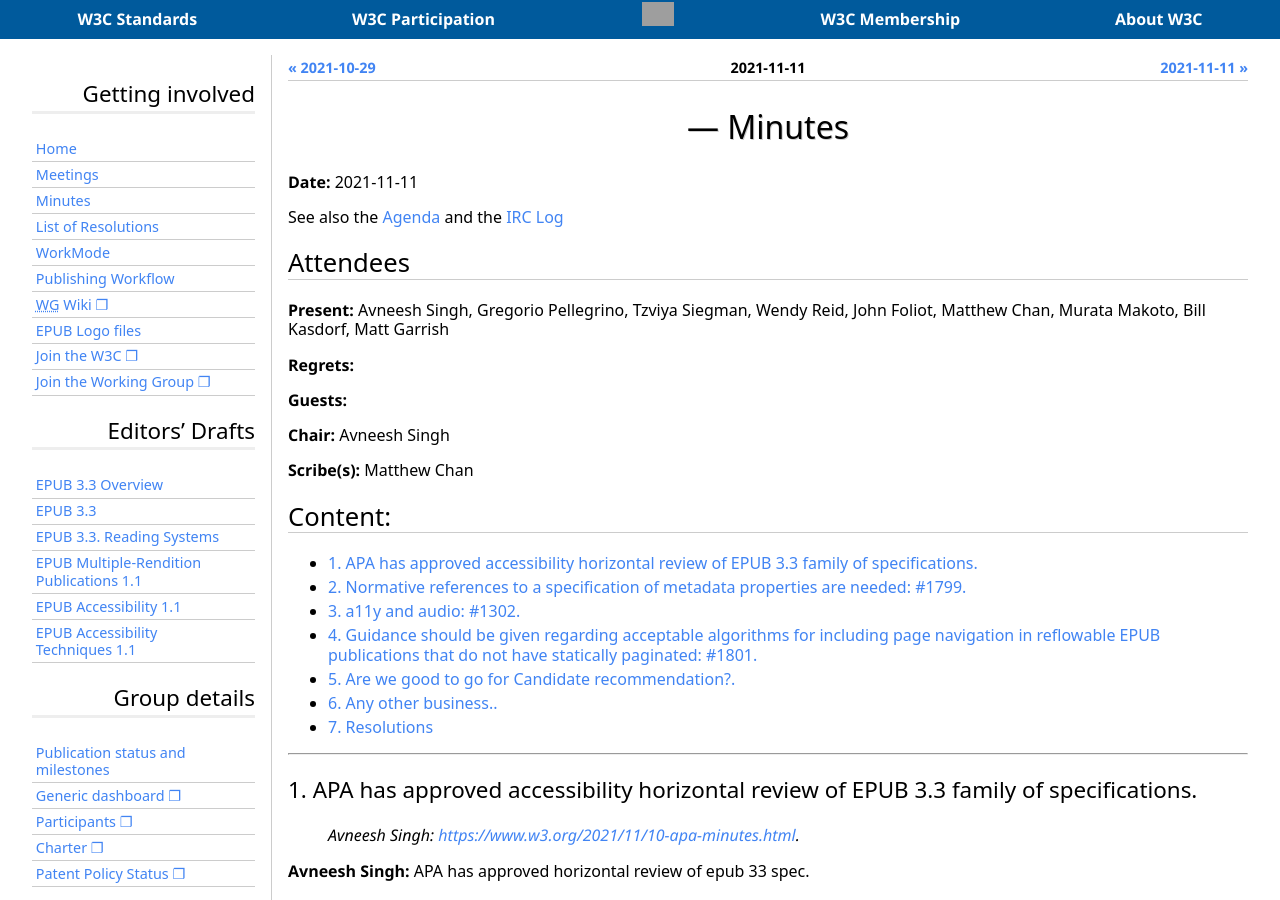
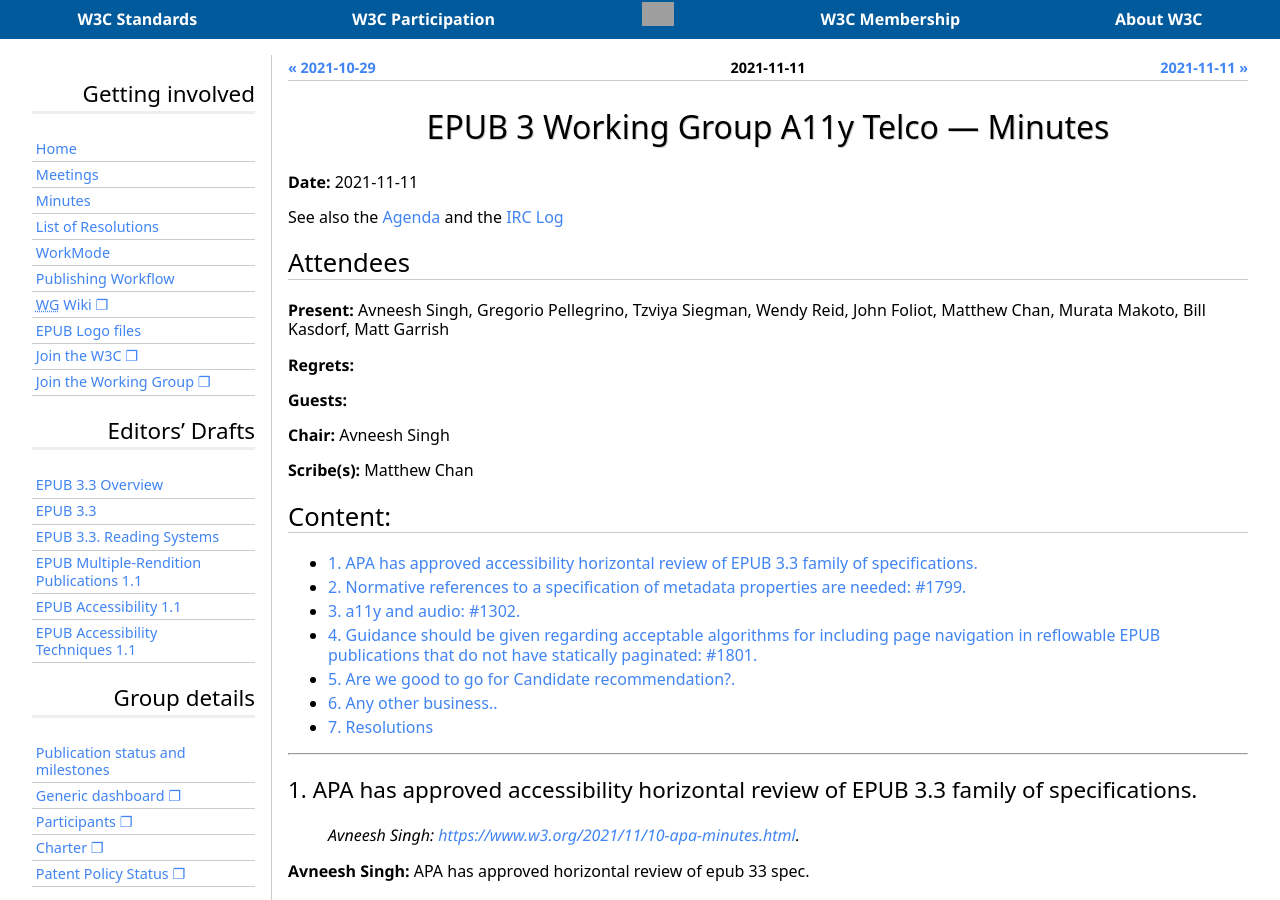
Before and after one commit to w3c/epub-wg, a Jekyll site: the page built from _minutes/2021-11-11-epub-a11y.md, in a window 1280 px wide and 900 px high. Built offline with Jekyll 4.4.1, drawn with Linux system fonts in a browser that asks for light colours; some web fonts are replaced; grey boxes are pictures that could not be loaded.

Commit message:
A11y minutes' meeting title was missing

```diff
--- a/_minutes/2021-11-11-epub-a11y.md
+++ b/_minutes/2021-11-11-epub-a11y.md
@@ -1,7 +1,7 @@
 ---
 layout: minutes
 date: 2021-11-11
-title:  — 2021-11-11
+title: EPUB 3 Working Group A11y Telco — 2021-11-11
 json-ld: |
     {
         "@context": [
@@ -106,7 +106,7 @@
 
 ---
 
-#  — Minutes
+#  EPUB 3 Working Group A11y Telco — Minutes
 {: .no_toc}
 
 
```
